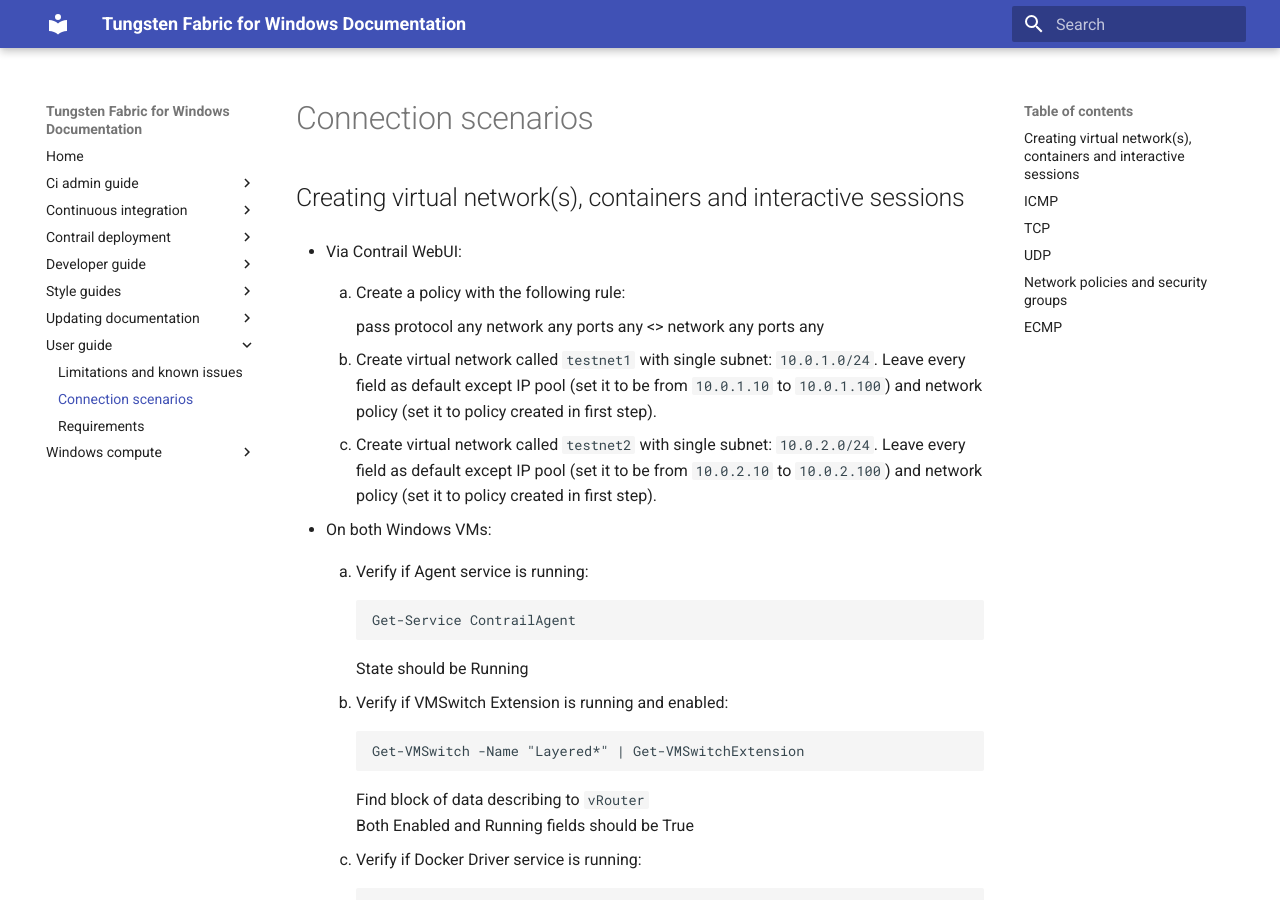
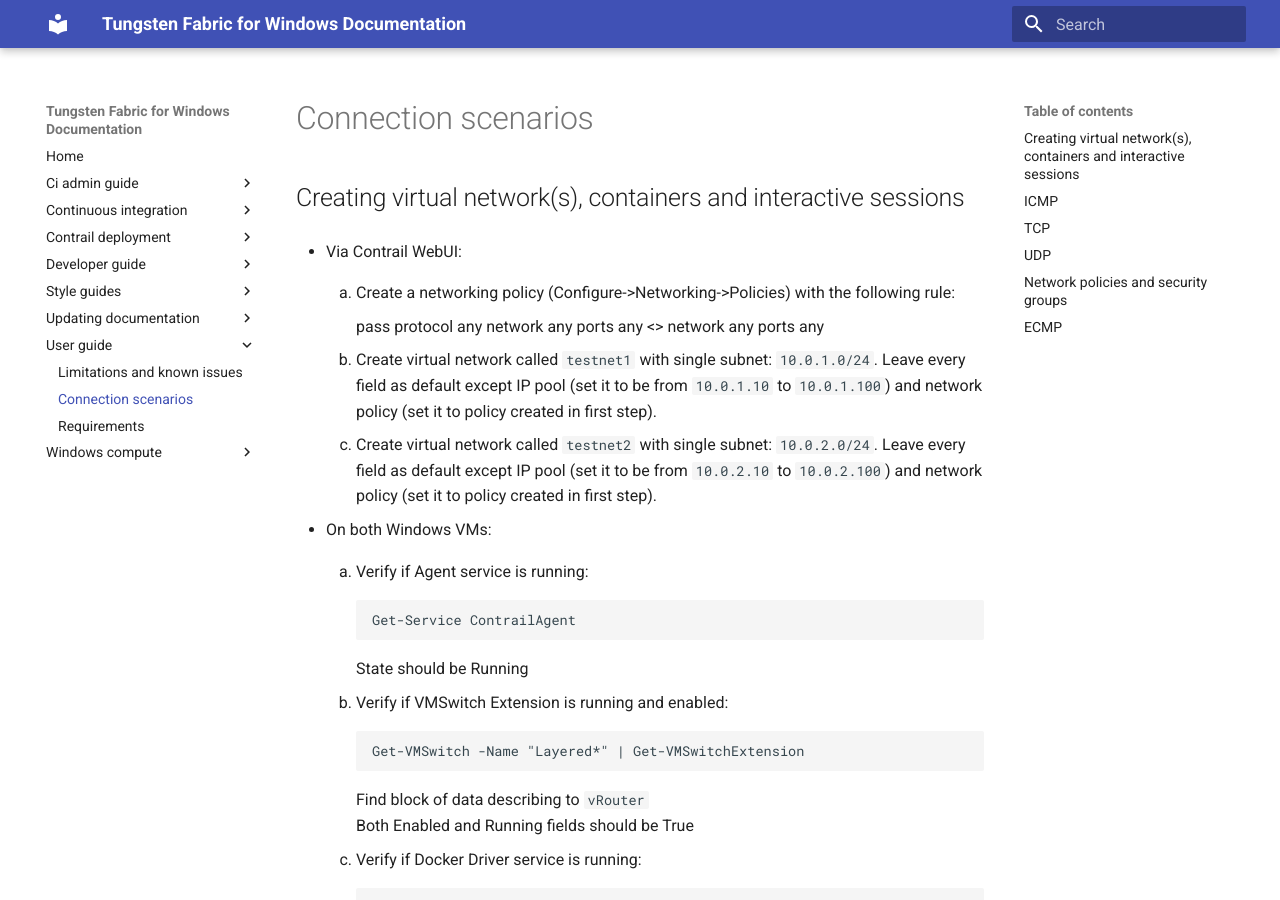
Before and after one commit to piotr-szuberski/contrail-windows-docs, an MkDocs documentation site: the page built from doc/user_guide/connection_scenarios.md, in a window 1280 px wide and 900 px high. Built offline with MkDocs 1.6.1 and Material for MkDocs 9.7.7, drawn with Linux system fonts in a browser that asks for light colours.

Commit message:
Clarification for new users about policy type

```diff
--- a/doc/user_guide/connection_scenarios.md
+++ b/doc/user_guide/connection_scenarios.md
@@ -3,7 +3,7 @@
 ## Creating virtual network(s), containers and interactive sessions
 
 * Via Contrail WebUI:
-    1. Create a policy with the following rule:
+    1. Create a networking policy (Configure->Networking->Policies) with the following rule:
 
            pass protocol any network any ports any <> network any ports any
 
```
